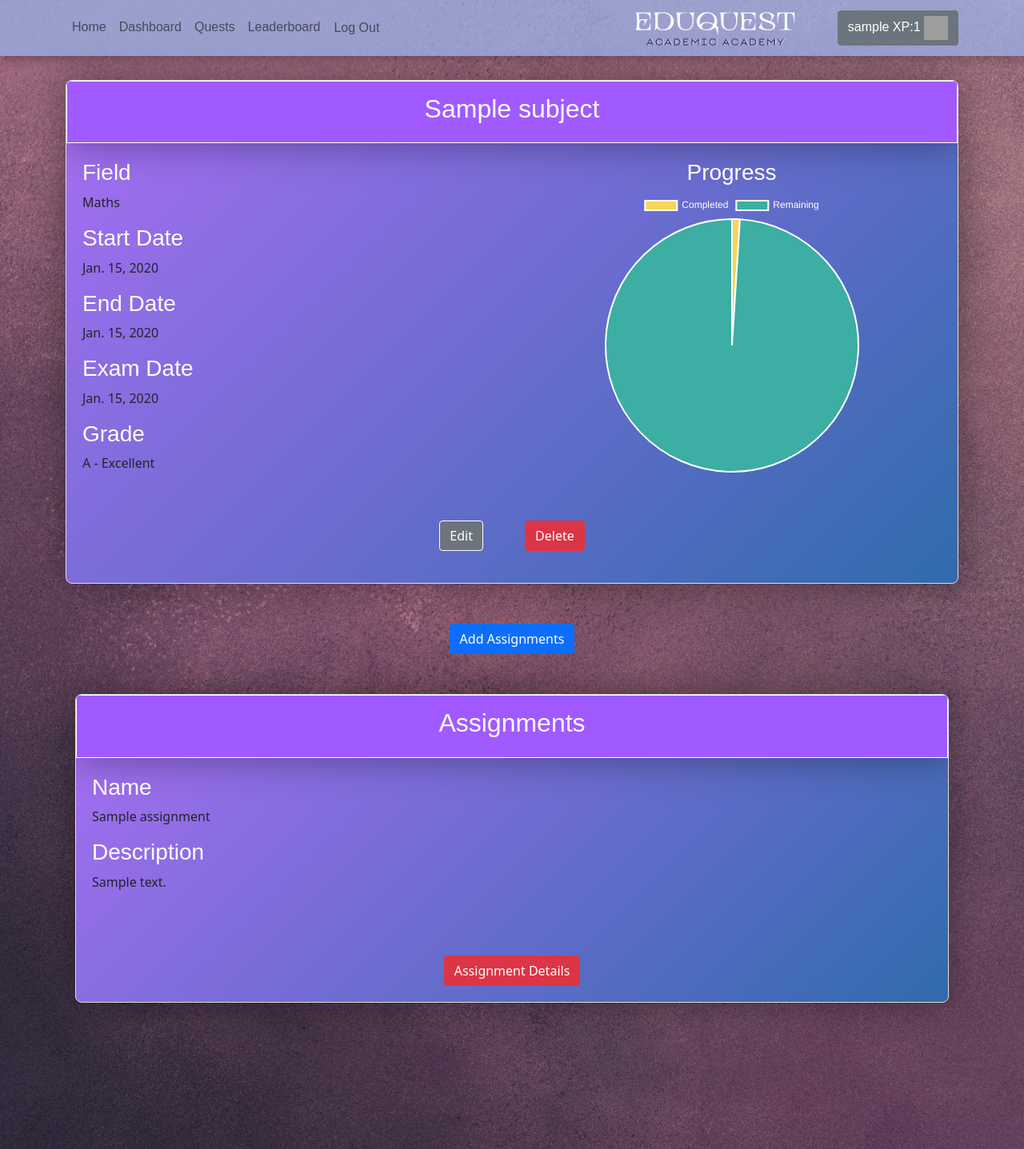
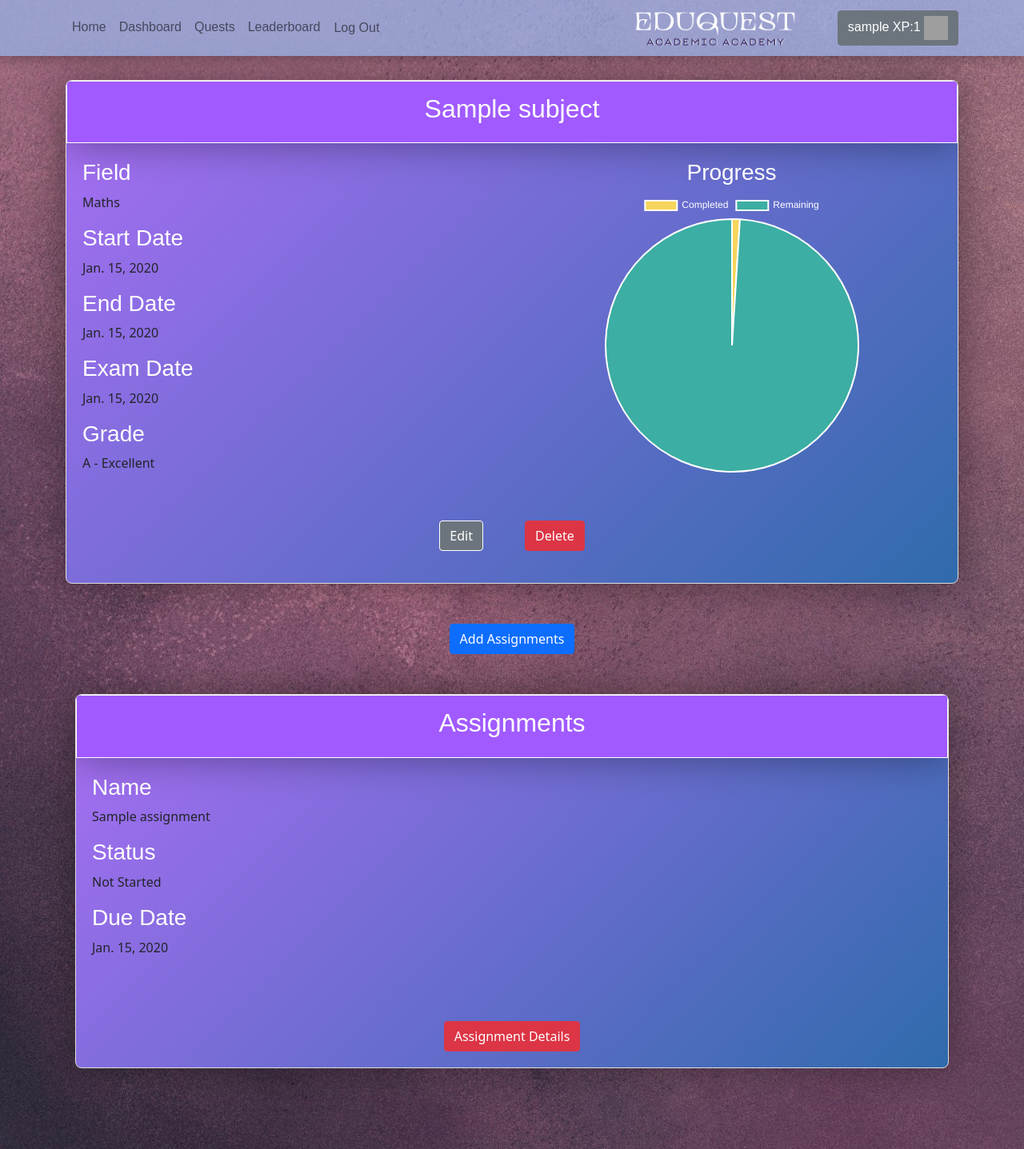
Before and after one commit to GA-EduQuest/EduQuest, a Django app: page /subjects/1/ in a window 1280 px wide. Shown: the top 1437 px of the page at 80% size. Run offline with Django 5.2, Linux system fonts and the light colour scheme; a user stored in the database is signed in; tables that the repository leaves empty hold one stand-in row (values such as "Sample post"); some web fonts are replaced; grey boxes are pictures that could not be loaded.

Commit message:
Fix time management pro quest error and add more details to the assignment boxes on subject detail

```diff
--- a/main_app/templates/subjects/subject_detail.html
+++ b/main_app/templates/subjects/subject_detail.html
@@ -93,8 +93,12 @@
               <p>{{ assignment.name }}</p>
             </div>
             <div class="details-section">
-              <h3>Description</h3>
-              <p>{{ assignment.description }}</p>
+              <h3>Status</h3>
+              <p>{{ assignment.get_status_display }}</p>
+            </div>
+            <div class="details-section">
+              <h3>Due Date</h3>
+              <p>{{ assignment.due_date }}</p>
             </div>
           </div>
         </div>
--- a/main_app/views.py
+++ b/main_app/views.py
@@ -108,6 +108,7 @@ def subjects_detail(request, pk):
     current_date = datetime.now().date()
     exam_date = subject.exam_date
     exam_has_passed = exam_date < current_date
+
     return render(request, 'subjects/subject_detail.html', {'subject': subject, 'current_date': current_date, 'exam_has_passed': exam_has_passed })
 
 @login_required
@@ -165,7 +166,8 @@ def leaderboard(request):
     current_user = request.user
 
     if current_user.is_authenticated:
-        grant_elite_leaderboard_quest()
+        if Quest.objects.exists():
+            grant_elite_leaderboard_quest()
 
     context = {
         'leaderboard_data': leaderboard_data,
@@ -209,17 +211,19 @@ class AssignmentUpdate(LoginRequiredMixin, UpdateView):
     context_object_name = 'assignment'
     fields = ['name', 'description', 'due_date', 'status', 'subject']
 
-    # Overriding the form_valid to check if they qualify for the Assignment Conqueror quest (1 assignment complete)
+    # Overriding the form_valid to quest elibibility and add complete date (if they change the status)
     def form_valid(self, form):
         if form.cleaned_data['status'] == 'CM':
             # Checks if the status is 'completed', if so, sets the complete_date to today
             form.instance.complete_date = timezone.now().date()
 
+        response = super().form_valid(form)
+
         # Quest Checks for Time Management Pro, Assignment Conqueror
         grant_time_management_pro_quest(self.request.user)
         grant_assignment_conqueror_quest(self.request.user)
 
-        return super().form_valid(form)
+        return response
 
     def get_success_url(self):
         pk = self.kwargs['pk']
```
Also changed, not shown: main_app/quests.py (+13 -16 lines).
